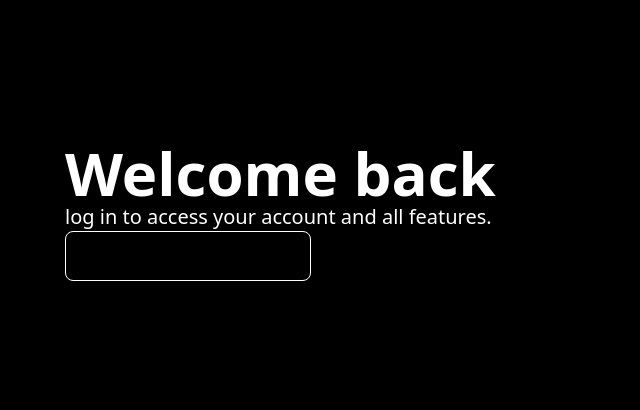
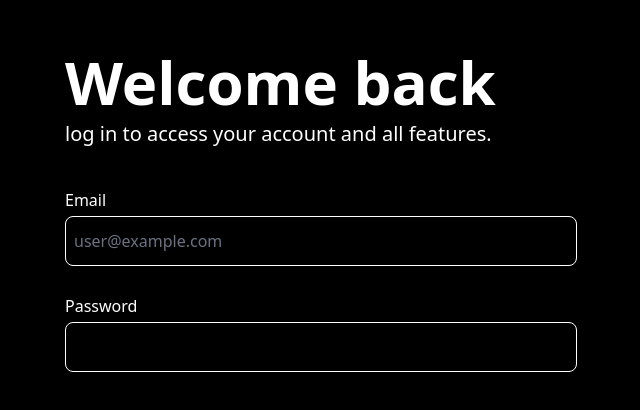
Before and after one commit to martin-codex3/Data-Analyser-v1, a SvelteKit app in the folder frontend/: page / in a window 1280 px wide. Shown: the part 188-598 px from the top of the page, without its empty margins (63-703 px from the left). Built offline with nearby package versions, Linux system fonts and the light colour scheme; a web font is replaced by a local one; what tailwindcss-motion would draw is missing.

Commit message:
working on the log in form

```diff
--- a/frontend/src/lib/components/inputs/TextInput.svelte
+++ b/frontend/src/lib/components/inputs/TextInput.svelte
@@ -17,7 +17,7 @@
     <span>{name}</span>
 {/snippet}
 
-<div>
+<div class="">
     {#if label}
         <label for={id}>{label}</label>
     {/if}
@@ -27,6 +27,7 @@
         {placeholder}
         {name}
         {value}
-        class="w-full outline-none px-2 py-3 rounded-lg border border-white bg-transparent focus:ring-primary-main-orange focus:border-primary-main-orange"
+        class="w-full outline-none mt-1 px-2 py-3 rounded-lg border border-white bg-transparent focus:ring-primary-main-orange focus:border-primary-main-orange"
     />
+    {@render formError(inputError)}
 </div>
--- a/frontend/src/routes/+page.svelte
+++ b/frontend/src/routes/+page.svelte
@@ -7,8 +7,8 @@
 >
   <div class="w-full max-w-5xl mx-auto grid grid-cols-1 lg:grid-cols-2">
     <!-- for the form here -->
-    <div class="">
-      <div>
+    <div class="space-y-10">
+      <div class="space-y-2">
         <h1 class="text-3xl lg:text-6xl font-extrabold first-letter:uppercase">
           welcome back
         </h1>
@@ -19,8 +19,26 @@
       <div>
         <form action="" method="POST">
           <div class="input__wrapper">
-            <div class="grid grid-cols-1 lg:grid-cols-2 gap-5">
-              <TextInput />
+            <div class="space-y-7">
+              <TextInput
+                type="text"
+                name="email"
+                id="Email"
+                placeholder="user@example.com"
+                inputError=""
+                value=""
+                label="Email"
+              />
+
+              <TextInput
+                type="password"
+                name="password"
+                id="Password"
+                placeholder=""
+                inputError=""
+                value=""
+                label="Password"
+              />
             </div>
           </div>
         </form>
```
